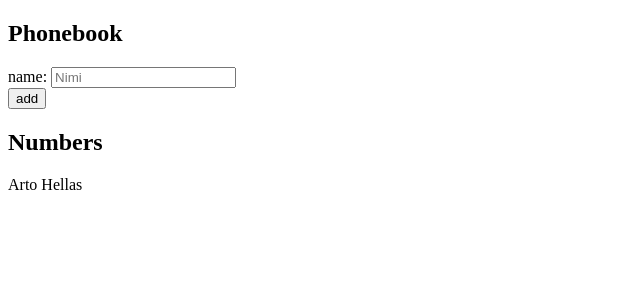
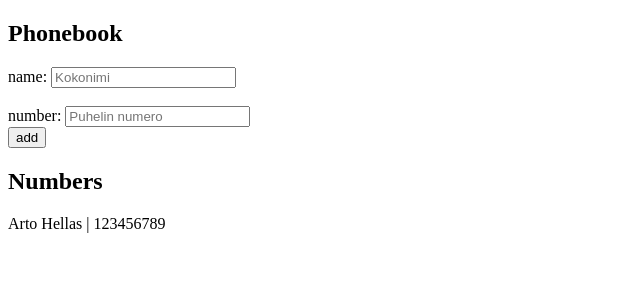
Before and after one commit to Antonako1/React-tehtavat, a React (Vite) app in the folder Kokoelmien renderöinti ja lomakkeen käsittely/palvelintehtava/: page / in a window 1280 px wide. Shown: the top 300 px of the page, without its empty margins (0-640 px from the left). Built offline with nearby package versions, Linux system fonts and the light colour scheme.

Commit message:
2.8 valmis

```diff
--- a/Kokoelmien renderöinti ja lomakkeen käsittely/palvelintehtava/src/App.jsx
+++ b/Kokoelmien renderöinti ja lomakkeen käsittely/palvelintehtava/src/App.jsx
@@ -1,45 +1,82 @@
 import { useState } from 'react'
 
-const checkDuplicate = (obj, copy) => {
-  for(let i = 0; i < copy.length; i++){
-    if(copy[i].name == obj.name){
-      return true;
+const checkDuplicates = (obj, copy, type) => {
+  if(type === "Name"){
+    for(let i = 0; i < copy.length; i++){
+      if(copy[i].name === obj.name){
+        return true;
+      }
+    }
+    return false
+  } else if(type === "Number") {
+    for(let i = 0; i < copy.length; i++){
+      if(copy[i].number === obj.number){
+        return true;
+      }
     }
   }
-  return false
+}
+
+const checkErrors = (objecti, copy) => {
+  let mem = 0;
+  const reg = new RegExp('^[0-9]+$');
+  if(checkDuplicates(objecti, copy, "Name")){
+    alert(`${objecti.name} is already in the phonebook`)
+    mem++;
+  }
+  if(checkDuplicates(objecti, copy, "Number")){
+    alert(`${objecti.number} is already in the phonebook`)
+    mem++;
+  }
+  if(reg.test(objecti.number)){
+    alert(`${objecti.number} is not a number`)
+    mem++;
+  }
+  return mem;
 }
 
 const App = () => {
   const [persons, setPersons] = useState([
-    { name: 'Arto Hellas' }
+    { name: 'Arto Hellas', number: 123456789 }
   ])
   const [newName, setNewName] = useState('')
+  const [newNum, setNewNum] = useState(0)
 
-  const updateInput = (e) => {
+  const updateInputStr = (e) => {
     setNewName(e.target.value)
   }
-
+  const updateInputInt = (e) => {
+    setNewNum(e.target.value)
+  }
   const handleSubmit = () => {
     let copy = [...persons];
-    let objecti = {name: newName};
-
-    if(checkDuplicate(objecti, copy)){
-      alert(`${objecti.name} is already in phonebook`)
-    } else {
-      copy.push(objecti)
-      setPersons(copy)
+    let objecti = {
+      name: newName,
+      number: newNum
+    };
+    if(checkErrors(objecti, copy) === 0){
+        copy.push(objecti)
+        setPersons(copy)
     }
-    document.getElementById('input-field').value = "";
+    document.getElementById('input-field-str').value = "";
+    document.getElementById('input-field-int').value = "";
   }
   return (
     <div>
       <h2>Phonebook</h2>
       <form onSubmit={e => e.preventDefault()}>
         <div>
-          name: <input onChange={updateInput}
-                  placeholder='Nimi'
-                  id='input-field'
+          name: <input onChange={updateInputStr}
+                  placeholder='Kokonimi'
+                  id='input-field-str'
                 />
+        </div>
+        <br />
+        <div>
+          number: <input onChange={updateInputInt}
+                      placeholder='Puhelin numero'
+                      id='input-field-int'
+                    />
         </div>
         <div>
           <button type="submit" onClick={handleSubmit}>add</button>
@@ -47,7 +84,7 @@ const App = () => {
       </form>
       <h2>Numbers</h2>
       {
-        persons.map(people => <p key={people.name}>{people.name}</p>)
+        persons.map(people => <p key={people.name}>{people.name} | {people.number}</p>)
       }
     </div>
   )
```
